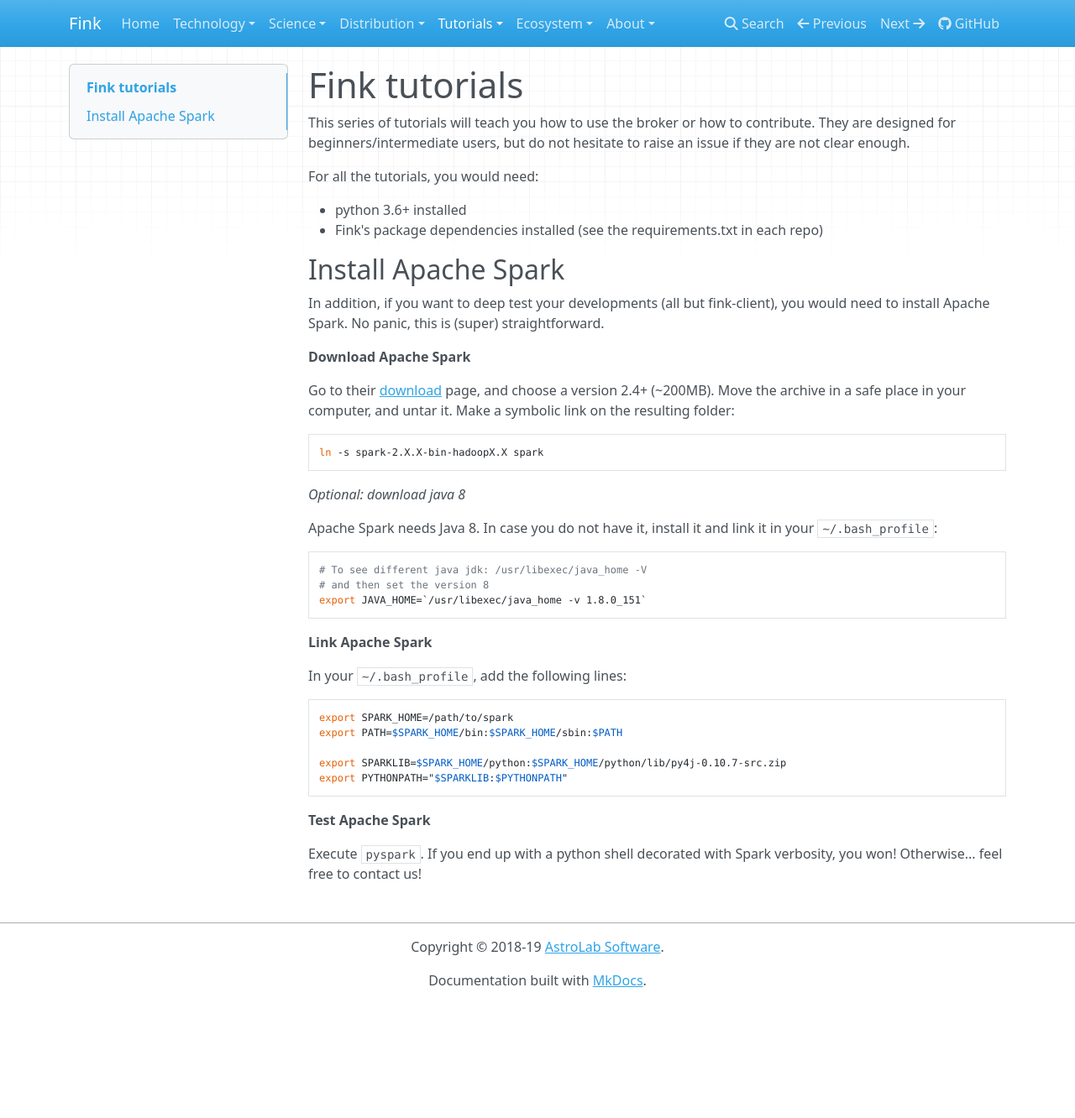
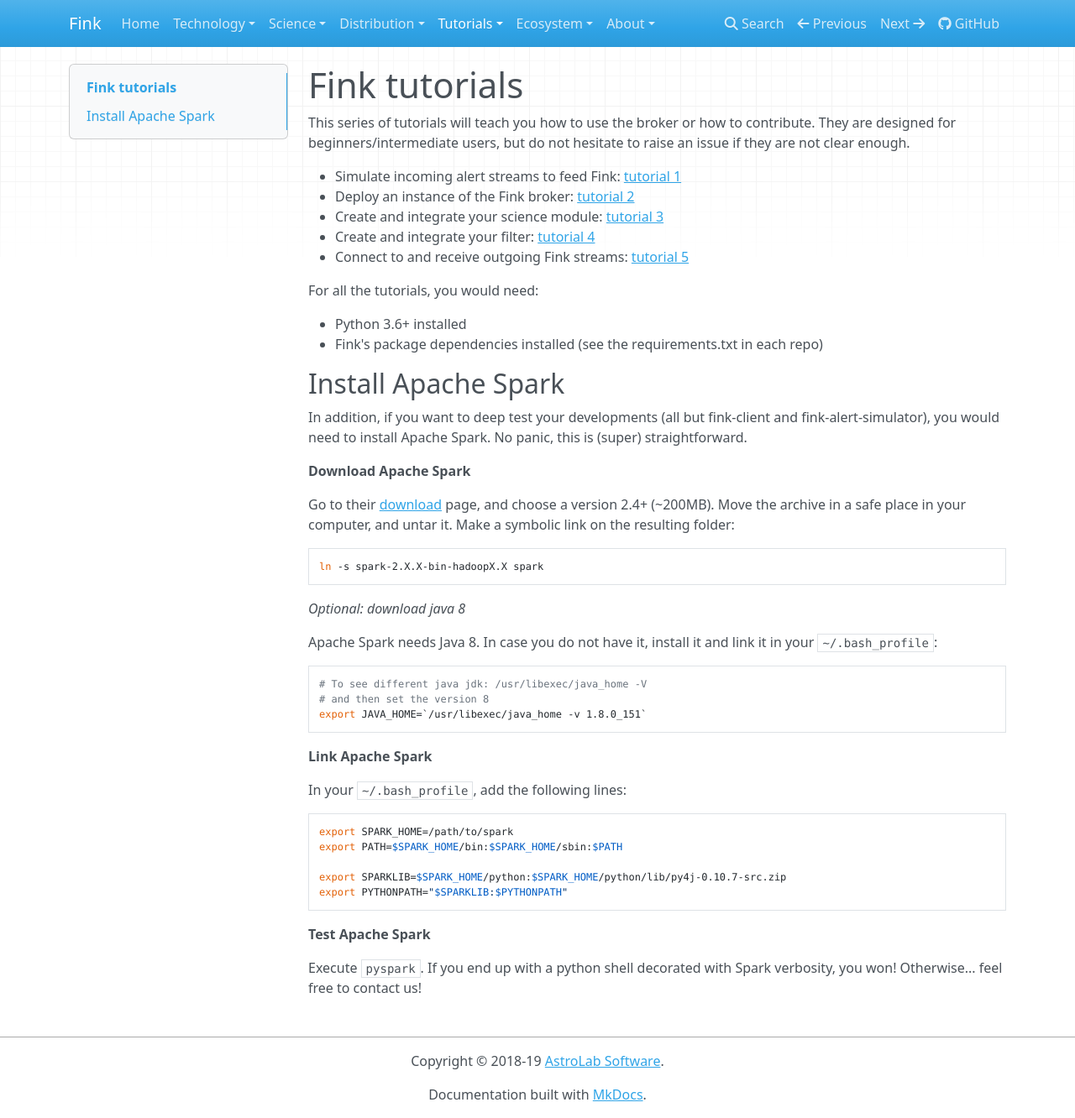
Before and after one commit to astrolabsoftware/fink, an MkDocs documentation site: the page built from docs/tutorials/introduction.md, in a window 1280 px wide and 1332 px high. Shown: the whole window at 84% size. Built offline with MkDocs 1.6.1, drawn with Linux system fonts in a browser that asks for light colours; nearby versions of some CDN libraries.

Commit message:
update tutorial introduction

```diff
--- a/docs/tutorials/introduction.md
+++ b/docs/tutorials/introduction.md
@@ -2,14 +2,20 @@
 
 This series of tutorials will teach you how to use the broker or how to contribute. They are designed for beginners/intermediate users, but do not hesitate to raise an issue if they are not clear enough.
 
+* Simulate incoming alert streams to feed Fink: [tutorial 1](simulator.md)
+* Deploy an instance of the Fink broker: [tutorial 2](deployment.md)
+* Create and integrate your science module: [tutorial 3](create-science-module.md)
+* Create and integrate your filter: [tutorial 4](create-filters.md)
+* Connect to and receive outgoing Fink streams: [tutorial 5](using-fink-client.md)
+
 For all the tutorials, you would need:
 
-* python 3.6+ installed
+* Python 3.6+ installed
 * Fink's package dependencies installed (see the requirements.txt in each repo)
 
 ## Install Apache Spark
 
-In addition, if you want to deep test your developments (all but fink-client), you would need to install Apache Spark. No panic, this is (super) straightforward.
+In addition, if you want to deep test your developments (all but fink-client and fink-alert-simulator), you would need to install Apache Spark. No panic, this is (super) straightforward.
 
 **Download Apache Spark**
 
--- a/mkdocs.yml
+++ b/mkdocs.yml
@@ -18,8 +18,8 @@ nav:
       - Communication protocols: distribution/communication.md
     - Tutorials:
       - Before starting: tutorials/introduction.md
+      - Simulating streams: broker/simulator.md
       - Deploy the broker: tutorials/deployment.md
-      - Simulating streams: broker/simulator.md
       - Create your Science module: tutorials/create-science-module.md
       - Create your Fink filter: tutorials/create-filters.md
       - Collect Fink alerts [Kafka]: tutorials/using-fink-client.md
```
